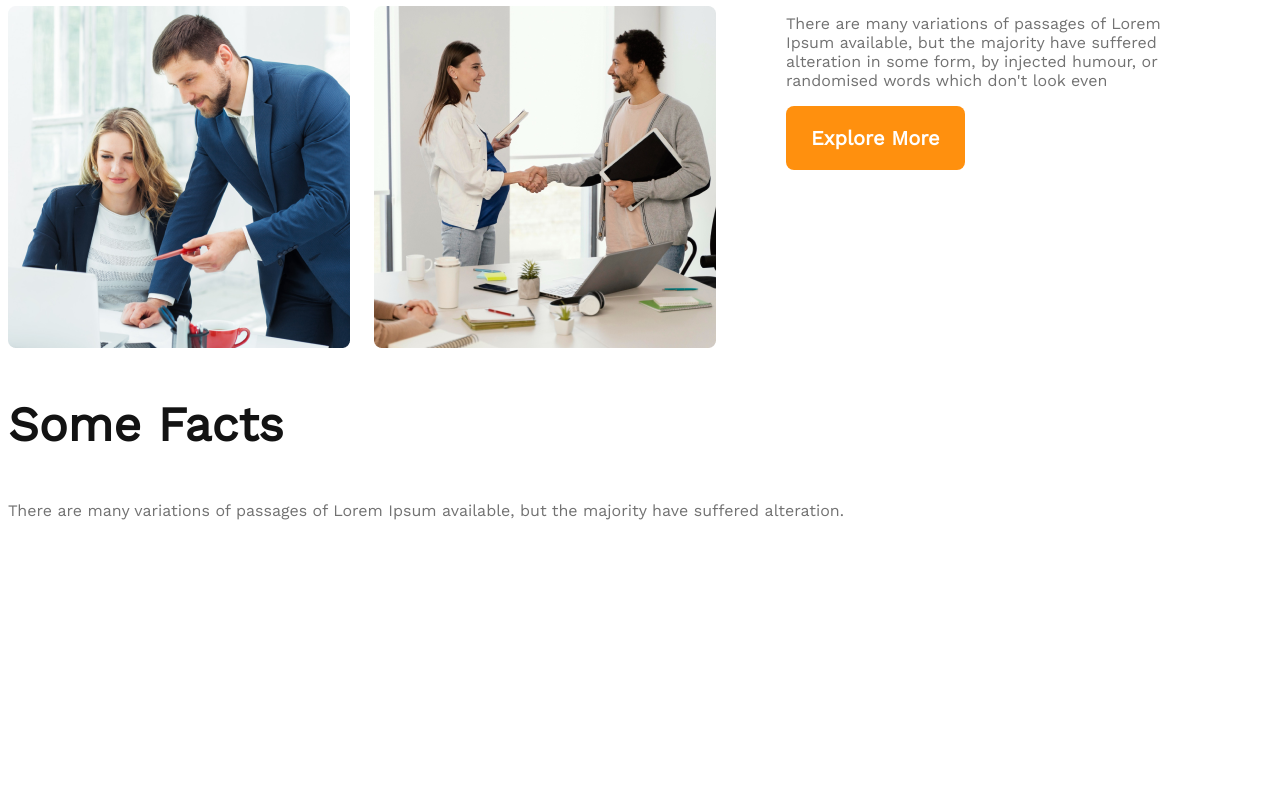
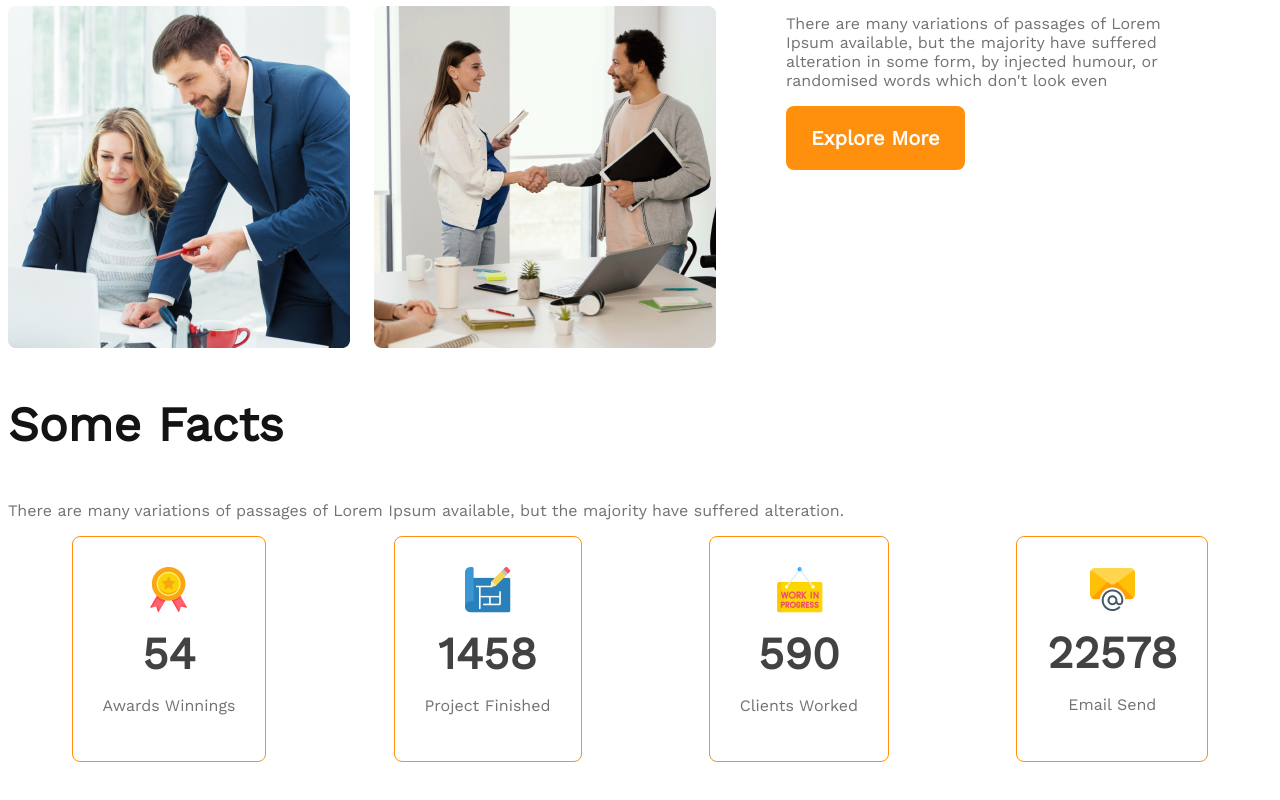
Before and after one commit to Arhab-Ahmed/g3-architects-website, a plain HTML site: page index.html in a window 1280 px wide. Shown: the part 1502-2302 px from the top of the page. Before the commit the page ends 2092 px from the top, so only its background shows below. Drawn offline with nearby package versions, Linux system fonts and the light colour scheme.

Commit message:
facts styles

```diff
--- a/index.html
+++ b/index.html
@@ -59,6 +59,29 @@
         <section class="facts">
             <h3 class="section-title">Some Facts</h3>
             <p class="text-light-gray">There are many variations of passages of Lorem Ipsum available, but the majority have suffered alteration.</p>
+            <div class="facts-card-container">
+                <!-- .card*4>img+h2.card-stats+p.card-tile text-light-gray -->
+                <div class="card">
+                    <img src="images/icons/ribon.png" alt="">
+                    <h2 class="card-stats">54</h2>
+                    <p class="card-tile text-light-gray">Awards Winnings</p>
+                </div>
+                <div class="card">
+                    <img src="images/icons/projects.png" alt="">
+                    <h2 class="card-stats">1458</h2>
+                    <p class="card-tile text-light-gray ">Project Finished</p>
+                </div>
+                <div class="card">
+                    <img src="images/icons/customers.png" alt="">
+                    <h2 class="card-stats">590</h2>
+                    <p class="card-tile text-light-gray">Clients Worked</p>
+                </div>
+                <div class="card">
+                    <img src="images/icons/email.png" alt="">
+                    <h2 class="card-stats">22578</h2>
+                    <p class="card-tile text-light-gray">Email Send</p>
+                </div>
+            </div>
         </section>
 
     </main>
--- a/styles/style.css
+++ b/styles/style.css
@@ -102,6 +102,31 @@ main{
     font-weight: 700;
 }
 
+/* facts styles */
+.facts-card-container{
+    display: flex;
+    justify-content: space-around;
+}
+.facts-card-container .card{
+    border-radius: 8px;
+    border: 1px solid #FF900E;
+    text-align: center;
+    padding: 30px;
+
+}
+
+.facts-card-container .card-title{
+    font-weight: 600;
+    font-size: 1.25px;
+    margin-top: 5px;
+}
+.facts-card-container .card-stats{
+    font-size: 2.8rem;
+    font-weight: 600;
+    color: #424242;
+    margin: 10px auto;
+}
+
 /* banner section responsive */
 /* mobile devices */
 @media screen and (max-width: 576px) {
```
